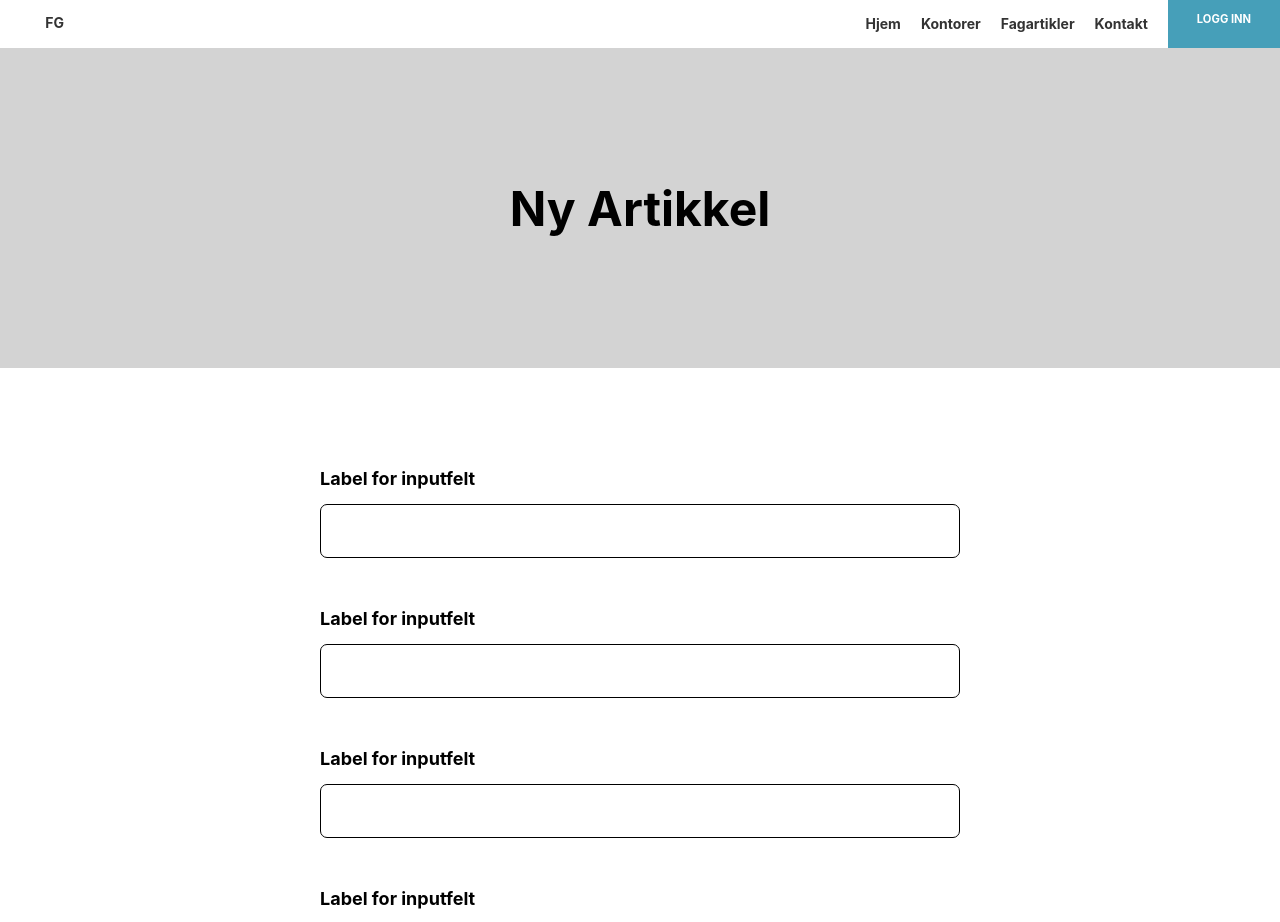
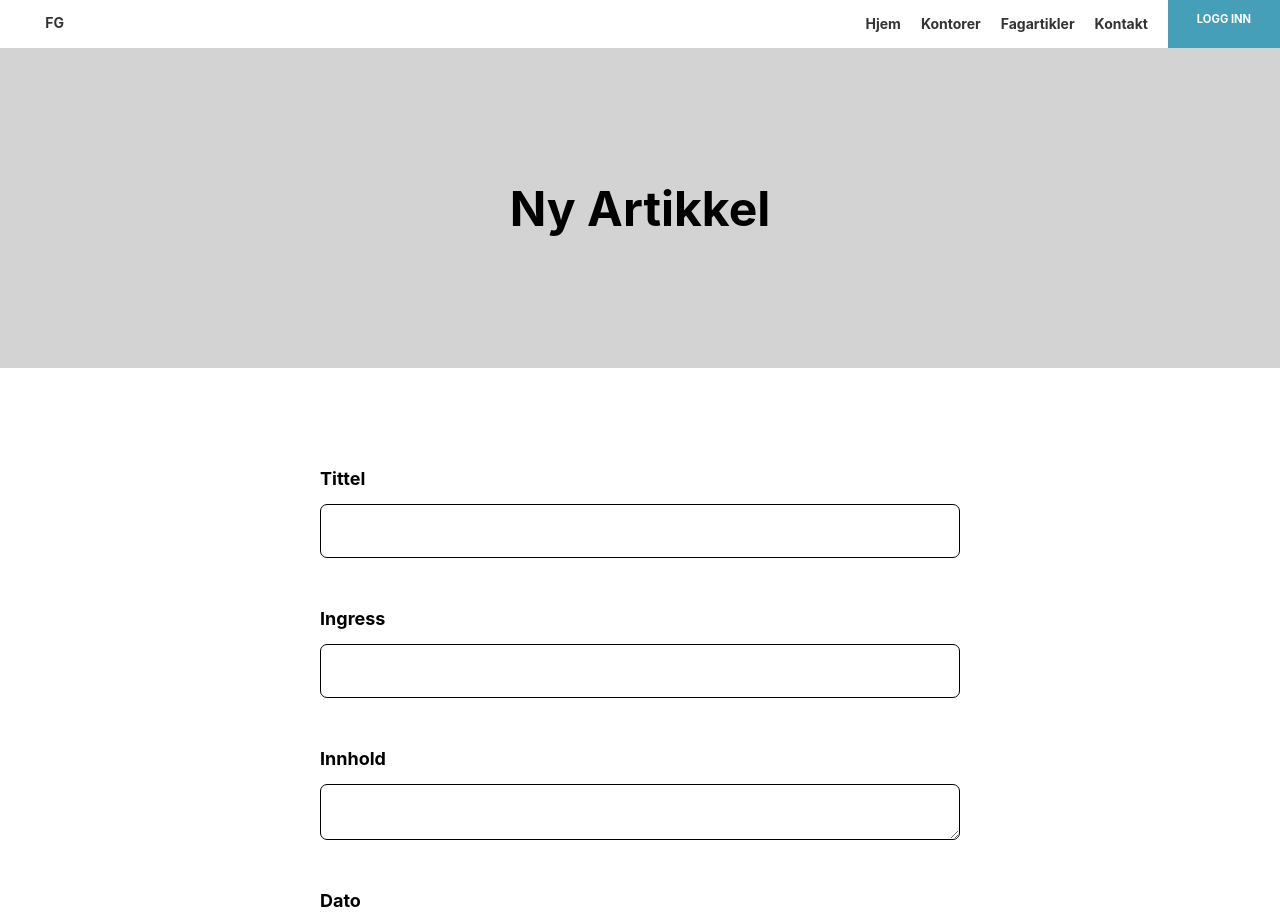
Before and after one commit to blendimaliqi/Fullstack-React-Webpage, a React app in the folder client/: page /nyartikkel in a window 1280 px wide. Shown: the top 922 px of the page. Built offline with nearby package versions, Linux system fonts and the light colour scheme.

Commit message:
Startet på funksjonalitet for disabling av knapp i nyartikkel form

```diff
--- a/client/src/pages/NewArticle.jsx
+++ b/client/src/pages/NewArticle.jsx
@@ -1,45 +1,52 @@
-import React from 'react'
+import React, { useState } from 'react';
 import styled from 'styled-components';
 import Banner from '../components/Banner';
 
-const Input = styled.input `
+const Input = styled.input`
   border: 1px solid black;
   margin-bottom: 50px;
   height: 50px;
-    border-radius:7px;
+  border-radius: 7px;
   font-size: 16px;
 `;
 
-const Label = styled.label `
+const Content = styled.textarea`
+  border: 1px solid black;
+  margin-bottom: 50px;
+  height: 50px;
+  border-radius: 7px;
+  font-size: 16px;
+`;
+
+const Label = styled.label`
   font-weight: bolder;
   font-size: 18px;
   margin-bottom: 15px;
 `;
 
-const InputWrapper = styled.section `
+const InputWrapper = styled.form`
   display: flex;
   flex-direction: column;
   width: 50%;
   margin: 0 auto;
   margin-top: 100px;
-
 `;
 
-const NyArtikkelButton = styled.button `
+const NyArtikkelButton = styled.button`
   display: flex;
   background-color: #469fb9;
   padding: 1.5rem 2.7rem;
   border: 0;
   width: 140px;
   font-weight: bold;
-    font-size: 1,8rem;
+  font-size: 1, 8rem;
   max-height: 4rem;
   align-items: center;
   margin-right: 1.3rem;
   color: white;
 `;
 
-const NyArtikkelButtonDisabled = styled.button `
+const NyArtikkelButtonDisabled = styled.button`
   display: flex;
   background-color: #9b9b9b;
   padding: 1.5rem 2.7rem;
@@ -54,7 +61,7 @@ const NyArtikkelButtonDisabled = styled.button `
   color: white;
 `;
 
-const NewCategoryButton = styled.button `
+const NewCategoryButton = styled.button`
   background-color: #469fb9;
   padding: 1rem 1rem;
   border: 0;
@@ -66,25 +73,65 @@ const NewCategoryButton = styled.button `
   color: white;
 `;
 
-const CategoryWrapper = styled.section `
-    display:grid;
+const CategoryWrapper = styled.section`
+  display: grid;
   grid-template-columns: 6fr 1fr;
   grid-gap: 30px;
 `;
 
 export const NewArticle = () => {
+  const toDay = new Date();
+  const formattedDate = `${toDay.getDate()}.${
+    toDay.getMonth() + 1
+  }.${toDay.getFullYear()}`;
+
+  const [formData, setFormData] = useState({
+    title: '',
+    ingress: '',
+    content: '',
+    date: formattedDate,
+    category: '',
+    author: '',
+  });
+
+  const updateValue = (event) => {
+    const inputValue = { [event.target.name]: event.target.value };
+    setFormData((prev) => ({
+      ...prev,
+      ...inputValue,
+    }));
+  };
+
   return (
     <>
-        <Banner title={"Ny Artikkel"} />
+      <Banner title="Ny Artikkel" />
       <InputWrapper>
-            <Label>Label for inputfelt </Label>
-            <Input />
-            <Label>Label for inputfelt </Label>
-            <Input />
-            <Label>Label for inputfelt </Label>
-            <Input />
-            <Label>Label for inputfelt </Label>
-            <Input />
+        <Label htmlFor="title">Tittel </Label>
+        <Input
+          type="text"
+          name="title"
+          autoComplete="off"
+          onChange={updateValue}
+          value={formData.title}
+        />
+        <Label htmlFor="ingress">Ingress </Label>
+        <Input
+          type="text"
+          name="ingress"
+          autoComplete="off"
+          onChange={updateValue}
+          value={formData.ingress}
+        />
+        <Label htmlFor="content">Innhold </Label>
+        <Content
+          type="text"
+          name="content"
+          autoComplete="off"
+          onChange={updateValue}
+          value={formData.content}
+        />
+        <Label htmlFor="date">Dato </Label>
+        <Input type="text" name="date" value={formattedDate} readOnly />
         <Label>Label for inputfelt </Label>
         <Input />
         <Label>Label for kategori </Label>
@@ -96,11 +143,10 @@ export const NewArticle = () => {
         <Label>Label for forfatter </Label>
         <Input />
 
-            <NyArtikkelButton >CREATE</NyArtikkelButton>
+        <NyArtikkelButton>CREATE</NyArtikkelButton>
       </InputWrapper>
-
     </>
-    )
+  );
 };
 
 export default NewArticle;
```
Lines whose indentation alone changed are shown as unchanged.
